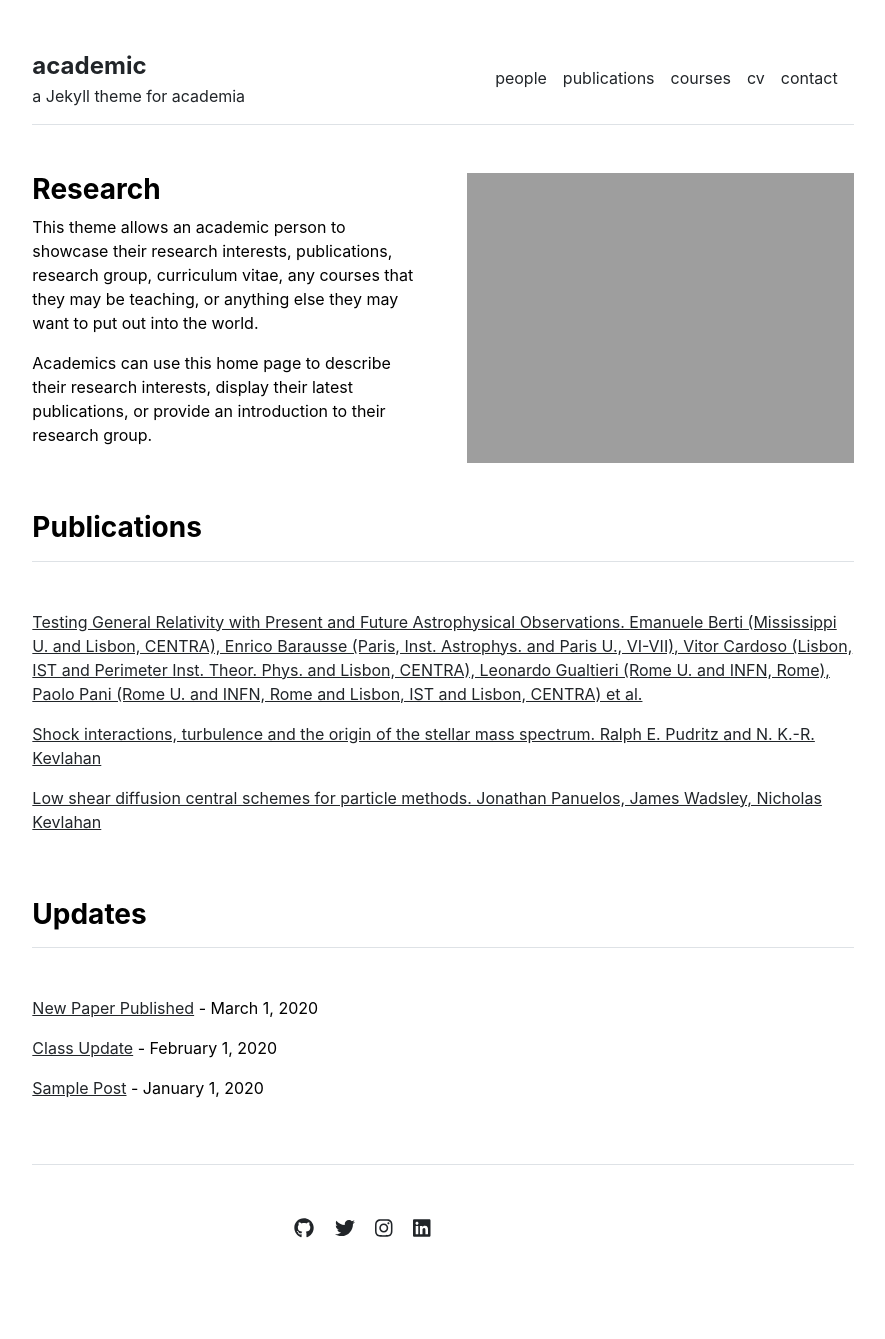
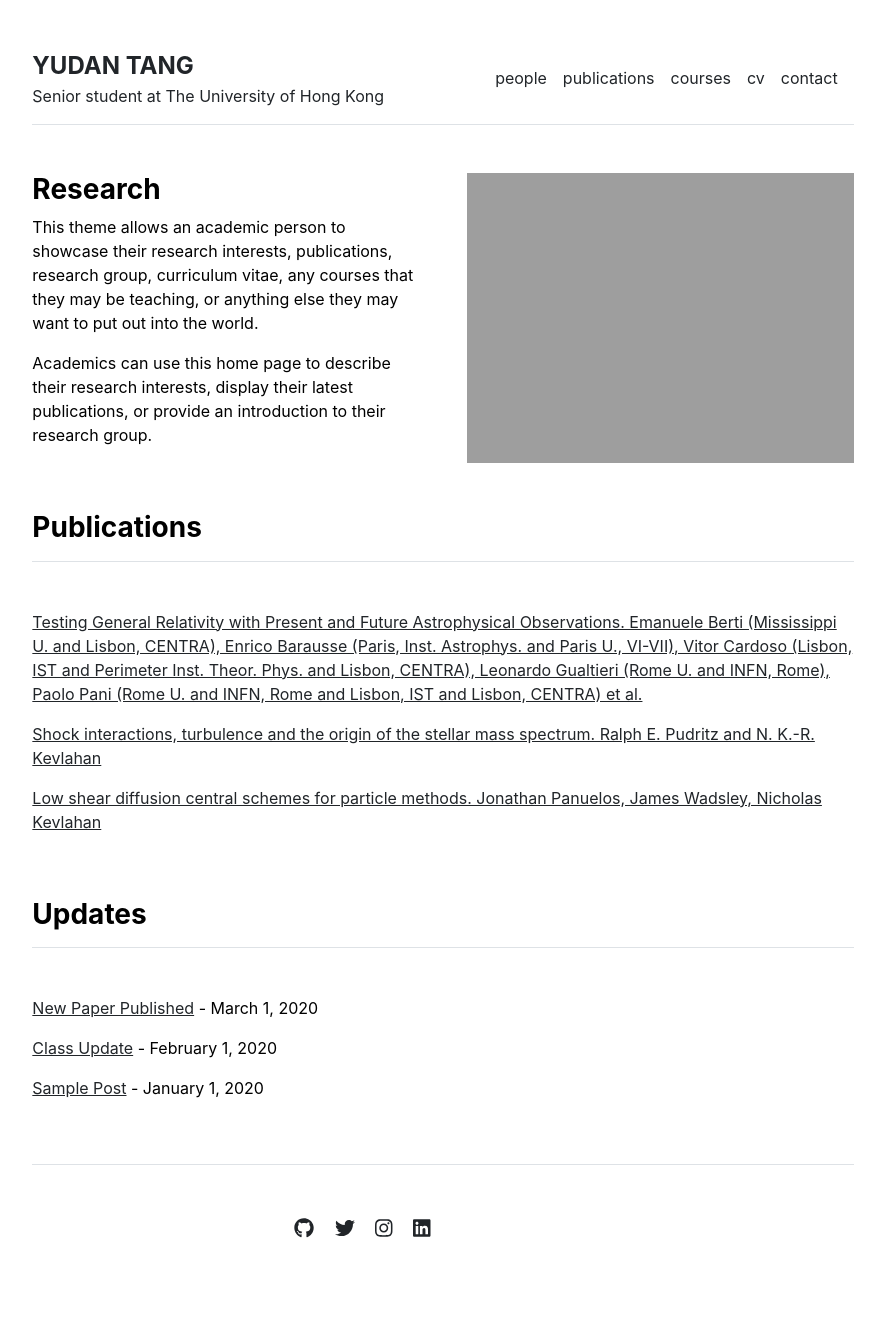
Before and after one commit to tangyd/tangyd.github.io, a Jekyll site: the page built from index.md, in a window 1280 px wide. Shown: the whole page, without its empty margins (197-1082 px from the left). Built offline with Jekyll 4.4.1, drawn with Linux system fonts in a browser that asks for light colours.

Commit message:
Update _config.yml

```diff
--- a/_config.yml
+++ b/_config.yml
@@ -1,4 +1,4 @@
 url: "" # the base hostname & protocol for your site, e.g. http://example.com
 baseurl: "" # the subpath of your site, e.g. /blog
-title: "academic" # the name of your site, e.g. ACME Corp.
-description: "a Jekyll theme for academia"
+title: "YUDAN TANG" # the name of your site, e.g. ACME Corp.
+description: "Senior student at The University of Hong Kong"
```
